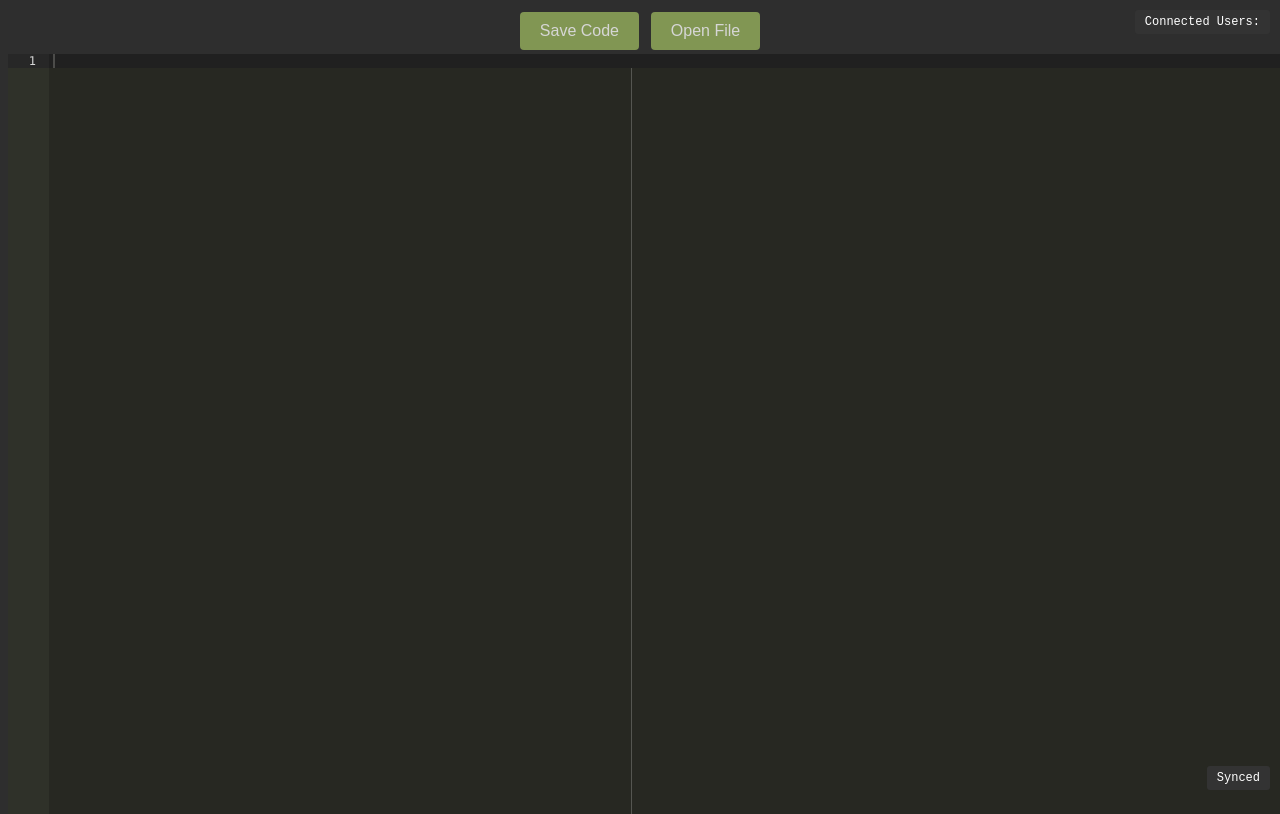
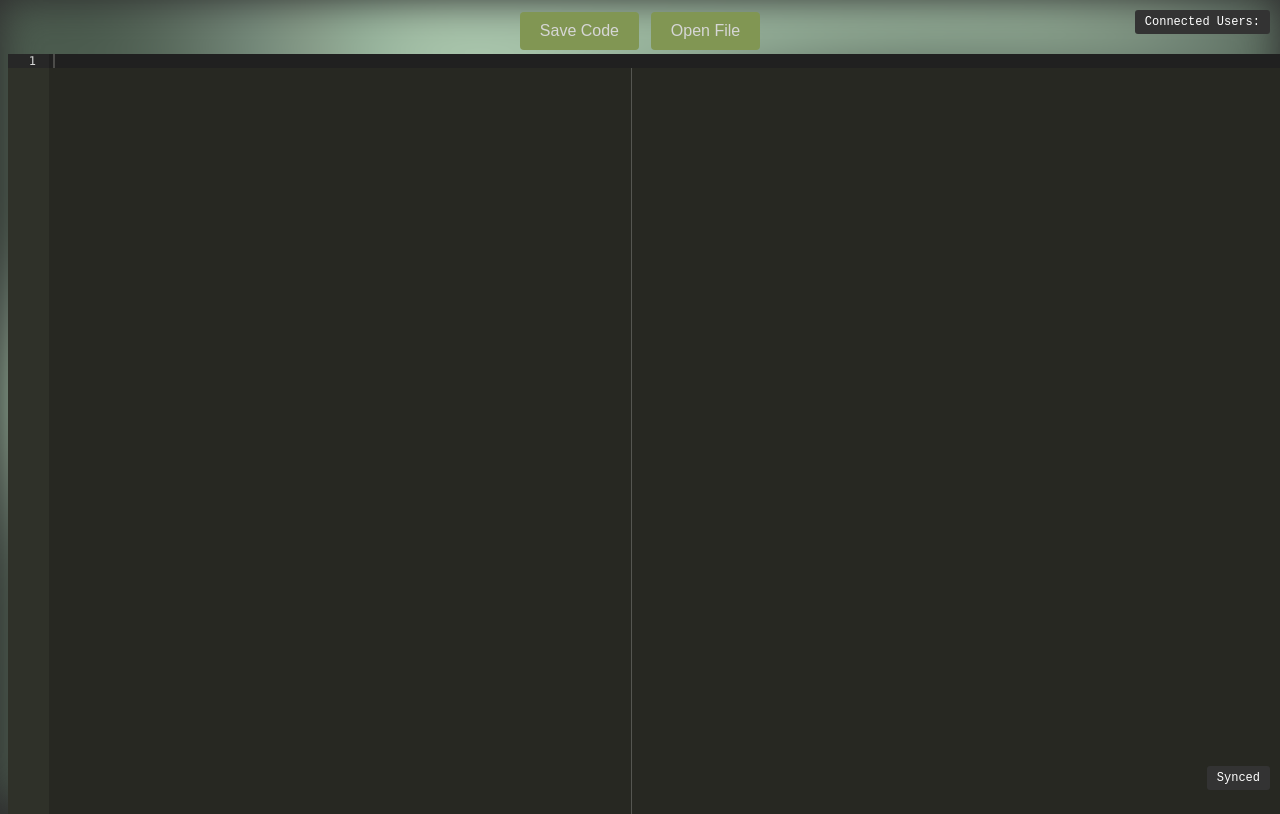
Before and after one commit to aleksandrtapinsh/collaborative_ide, a website: page frontend/pages/editor.html in a window 1280 px wide. Drawn offline with nearby package versions, Linux system fonts and the light colour scheme; no server answers.

Commit message:
added background css for body

```diff
--- a/frontend/css/style.css
+++ b/frontend/css/style.css
@@ -19,6 +19,22 @@
 
 h1 {
 	color: #d6d6d6
+}
+
+body::before {
+	content: "";
+	position: absolute;
+	top: 0;
+	bottom: 0;
+	left: 0;
+	right: 0;
+	width: 100%;
+	height: 100%;
+	background-image: url('../assets/landingpagebg.png');
+	background-size: cover;
+	background-position: center;
+	filter: blur(20px);
+	z-index: -1;
 }
 
 body {
```
Also changed, not shown: frontend/assets/landingpagebg.png (added).
